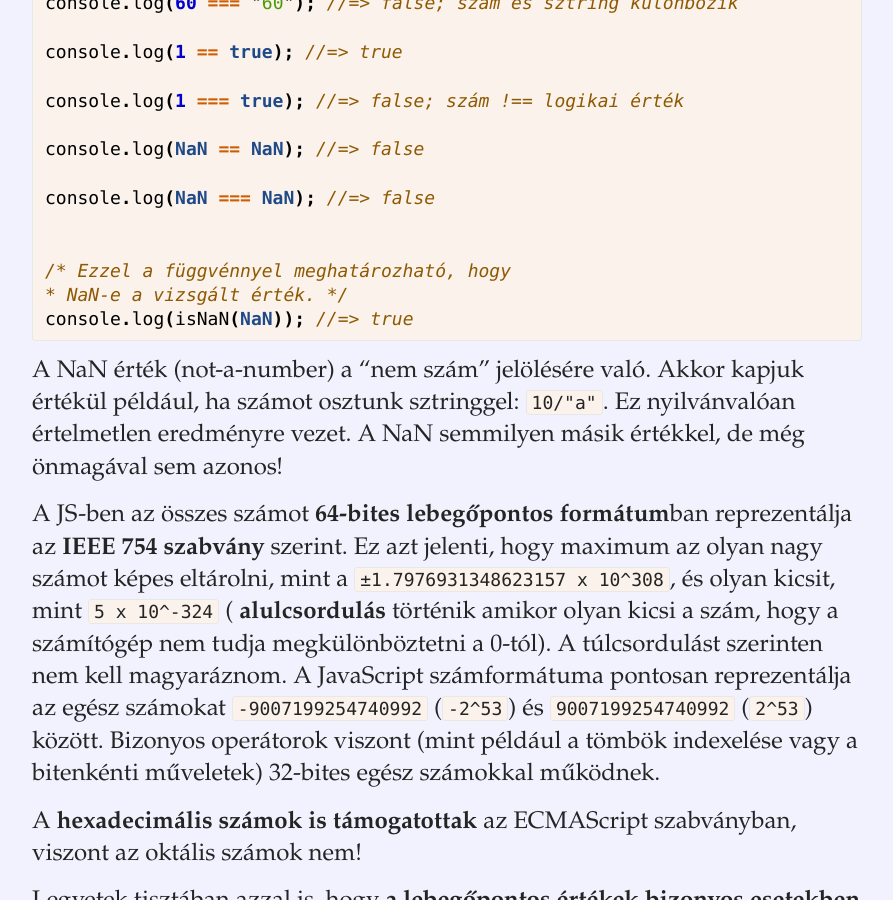
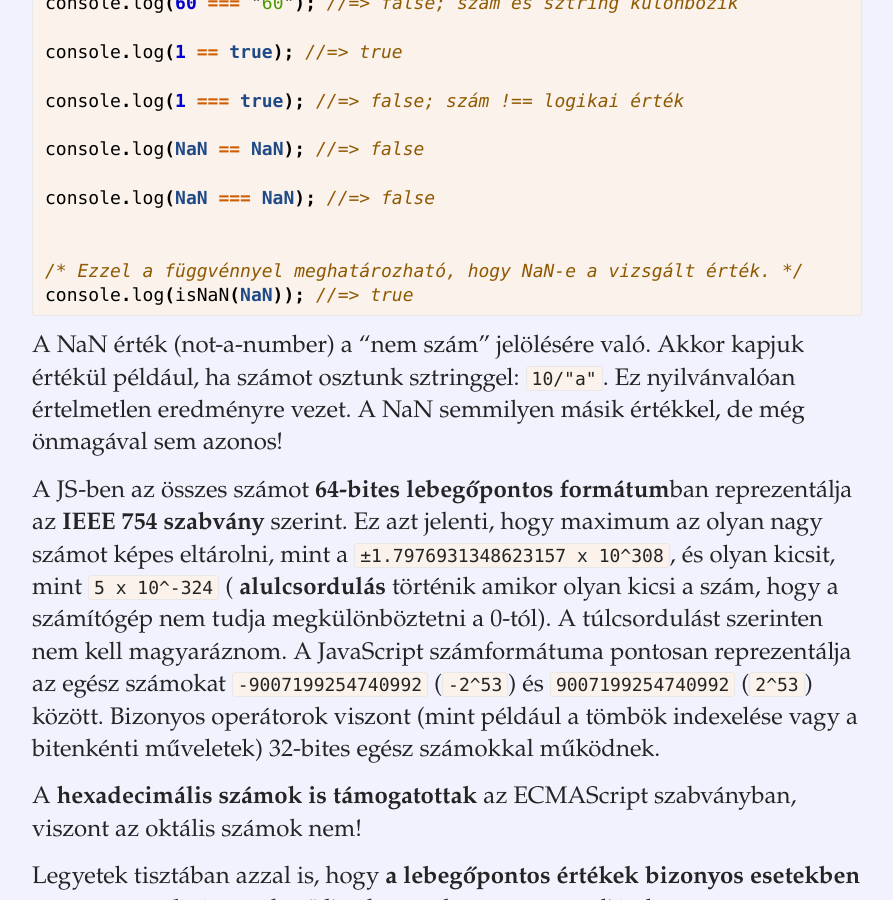
Before and after one commit to SalsaBoy990/SalsaBoy990.github.io, a Jekyll site: the page built from _posts/2017-08-29-javascript_01.markdown, in a window 1280 px wide and 900 px high, scrolled down 9262 px. Shown: the whole window, without its empty margins (198-1091 px from the left). Built offline with Jekyll 4.4.1, drawn with Linux system fonts in a browser that asks for light colours; comment, search, counter and statistics services are not loaded.

```diff
--- a/_posts/2017-08-29-javascript_01.markdown
+++ b/_posts/2017-08-29-javascript_01.markdown
@@ -72,6 +72,7 @@ A JS-ben az aposztróf `'` és az idézőjel `"` egyenértékű és a sztringek
 A JS-ben **automatikus szemétgyűjtés** van (automatic garbage collection), tehát nem kell felszabadítanunk a lefoglalt tárhelyet (a C/C++ esetén csak a **dinamikus memóriakezelés** esetén kell explicit, azaz magunknak elvégezni a lefoglalt memóraterület felszabadítását), hanem a fordító automatikusan elvégzi: ha egy objektum már nem elérhető – amikor a program már nem tud hivatkozni rá – a fordító automatikusan felszabadítja a lefoglalt memóriaterületet. Éppen ezért **nincsen destruktor** függvény a JS-ben. **Mutatók sincsenek**, tehát nem férhetünk hozzá a memóriacímekhez. Helyette **referenciák vannak**, amiről a JS gondoskodik nekünk.
 
 <figcaption>Az 1. JavaScript programod: Változók és függvények.</figcaption>
+
 {% highlight javascript %}
 var valtozo = 10;
 valtozo = "Helló";
@@ -87,6 +88,7 @@ A JavaScript-ben a **primitív adattípusok** (`undefined`, `null`, logikai, sz
 
 Hiába hívjuk meg a `toUpperCase()` globális metódust (nagybetűssé alakítja a szöveget) a `nev` változóra, a `nev` változó értékét nem változtatja meg. Ha primitívekre hívunk meg függvényeket, illetve paraméterként átadjuk azokat függvénynek, akkor lokális másolat készül róluk (lefoglalódik számukra új memóriaterület) és a módosítások azokon hajtódnak végre. Az eredeti változó értéke változatlan marad:
 
+
 {% highlight javascript %}
 var nev = "Juliska";
 console.log(nev.toUpperCase()); //=> JULISKA
@@ -99,6 +101,7 @@ Az eredeti változó értéke nem változott! Egyetlen sztring metódus sem kép
 
 A primitíveket érték szerint hasonlítjuk össze: **két primitív azonos, ha értékük megegyezik** (két sztring egyenlő, ha hosszuk és minden egyes karakterük megegyezik):
 
+
 {% highlight javascript %}
 console.log(101 === 101); //=> true
 console.log(false === false); //=> true
@@ -106,6 +109,7 @@ console.log("róka" === "róka"); //=> true
 {% endhighlight %}
 
 Az **objektumok (beleértve a tömböket és a függvényeket)** másként viselkednek, mint a primitív típusok, ugyanis ezek **mutálódnak** (mutable), azaz **értékük megváltoztatható**. A primitív típusoknál:
+
 
 {% highlight javascript %}
 var a = 3.14;
@@ -115,6 +119,8 @@ alert(b) // 3.14-et ír ki, b nem változott meg.
 {% endhighlight %}
 
 De mi a helyzet az objektumoknál, amelyeket **referencia típus**oknak is nevezünk:
+
+
 {% highlight javascript %}
 var a = [1, 2, 3]; // Egy 3 elemű tömb létrehozása.
 var b = a; // A 'b' tömb ugyanarra a tömbre hivatkozik.
@@ -125,6 +131,7 @@ console.log(a === b); //=> true
 {% endhighlight %}
 
 Amikor a `b`-hez rendeljük az `a` tömböt, akkor nem egy új másolat jön létre az `a` tömb objektumról, hanem csupán egy referencia, pontosabban a **referencia egy másolata**, adódik át, ami az `a` tömb címére mutat. Tehát a `b` ugyanarra a tömbre egy második referencia. Tulajdonképpen **sekély másolás** történik. Mély másolat készítéséhez explicite kell másolnunk az erdeti tömb összes elemét egy újabb memóraterületre (új tömböt hozunk létre):
+
 
 {% highlight javascript %}
 var a = [1, 2, 3];
@@ -142,6 +149,8 @@ Referencia szerinti értékadás van az objektumok esetén, vagyis nem új máso
 Az objektumokat a **heap**-ben (a **dinamikusan lefoglalt** adatok tárterülete a memóriában) tároljuk el. Például tekintsük a `var o = { x:0 };` kifejezést! Mi történik a futáskor? A heap-ben megfelelő méretű tárhely foglalódik le az objektum `{ x:0 }` tárolására, majd az értékek inicializálódnak. A kifejezés értéke az objektumra mutató hivatkozás lesz `o`-n keresztül. Az `o` tehát nem magát az objektumot, csak egy referenciát tárol.
 
 <figcaption>A 2. JavaScript példa: Az objektumok mutálódnak, míg a primitívek nem.</figcaption>
+
+
 {% highlight javascript %}
 var s = "Alma";
 var o = { nev: "Alma" };
@@ -162,6 +171,7 @@ console.log(o); //=> "{ nev: "Körte" }"
 Összefoglalva tehát, **a Javascript-ben kizárólag érték szerinti paraméterátadás van!** Az objektumoknál a **referenciák másolatai** érték szerint adódnak át a függvényeknek (az objektum értékei mutálódnak), míg a primitív típusoknál **lokális másolat** készül a változók értékeiről (az eredeti értékek nem mutálódnak).
 
 A JS-ben számos implicit (rejtett) típuskonverzió van. A változók típusa változhat a program futása során, amit az implicit típuskonverziók tesznek lehetővé:
+
 
 {% highlight javascript %}
 var szam = 101, szoveg = " kiskutya";
@@ -184,6 +194,7 @@ console.log(x + y); //=> 1552
 
 Amikor az egyenlőség és az egyenlőtlenség operátorokat használjuk, akkor életbevágóan fontos tisztában lenni az implicit típuskonverziókkal. Létezik az egyenlőség operátor (`==`) és a szigorú egyenlőség operátor (`===`). Az utóbbi az azonosság szigorú definícióját használja és az alapján határozza meg a két operanduszának az azonosságát. A "sima" egyenlőség operátor (`==`) sokkal megengedőbb, hiszen engedélyezi a típuskonverziókat. A nemegyenlőség operátorból szintén kettő van: a "sima" (`!=`) és szigorú (`!==`) változat. Egy rövid kódrészleten bemutatva ez világosabb lesz:
 
+
 {% highlight javascript %}
 console.log(60 == "60"); //=> true, a "60"-ból szám lesz
 console.log(60 === "60"); //=> false; szám és sztring különbözik
@@ -192,10 +203,10 @@ console.log(1 === true); //=> false; szám !== logikai érték
 console.log(NaN == NaN); //=> false
 console.log(NaN === NaN); //=> false
 
-/* Ezzel a függvénnyel meghatározható, hogy
-* NaN-e a vizsgált érték. */
+/* Ezzel a függvénnyel meghatározható, hogy NaN-e a vizsgált érték. */
 console.log(isNaN(NaN)); //=> true
 {% endhighlight %}
+
 
 A NaN érték (not-a-number) a "nem szám" jelölésére való. Akkor kapjuk értékül például, ha számot osztunk sztringgel: `10/"a"`. Ez nyilvánvalóan értelmetlen eredményre vezet. A NaN semmilyen másik értékkel, de még önmagával sem azonos!
 
@@ -206,6 +217,7 @@ A JavaScript számformátuma pontosan reprezentálja az egész számokat `-90071
 A **hexadecimális számok is támogatottak** az ECMAScript szabványban, viszont az oktális számok nem!
 
 Legyetek tisztában azzal is, hogy **a lebegőpontos értékek bizonyos esetekben nem pontosak**, így ne lepődjetek meg, ha ezt tapasztaljátok:
+
 
 {% highlight javascript %}
 console.log(0.1 + 0.2); //=> 0.30000000000000004
```
